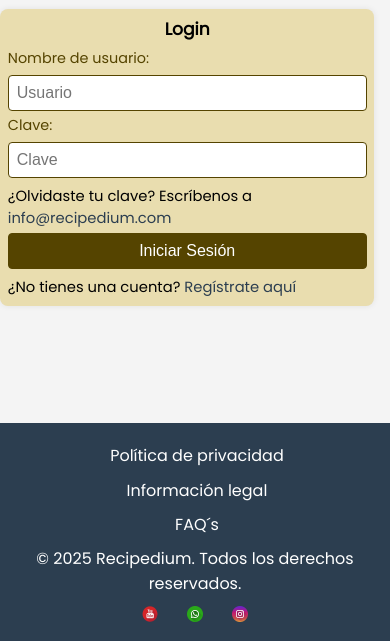
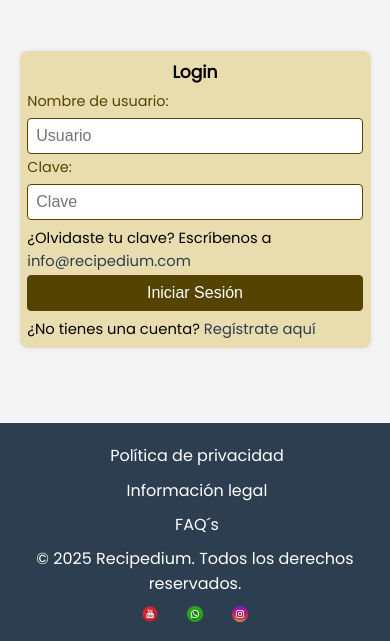
Before and after one commit to eumardev/recipedium, a PHP site: page /paginas/index.php in a window 390 px wide. Shown: the part 203-844 px from the top of the page. Run offline with PHP 8.4, Linux system fonts and the light colour scheme; some web fonts are replaced.

Commit message:
Últimos detalles y depurado de breakpoints en páginas externas

```diff
--- a/CSS/styles.css
+++ b/CSS/styles.css
@@ -63,7 +63,7 @@
   min-height: 80vh;
   gap: 1.5vh;
   background-color: #ecf1f6;
-  padding-bottom: 11vh; /* Para que el fondo llegue hasta el footer fijo */
+  /* padding-bottom: 11vh; Para que el fondo llegue hasta el footer fijo */
 }
 .main-layout main {
   flex: 4 1 0;
@@ -72,7 +72,7 @@
   display: flex;
   flex-direction: column;
   min-height: 100vh;
-  padding-bottom: 11vh; /*esto solo lo aplico si decido usar el footer fijo en pie de pantalla*/
+  /* padding-bottom: 1vh; esto solo lo aplico si decido usar el footer fijo en pie de pantalla */
 }
 
 body {
@@ -94,7 +94,7 @@ body {
   gap: 1.5vh; /* Menos espacio vertical */
   padding: 3vh 1vh;
   background-color: #ecf1f6;
-  padding-bottom: 11vh; /* esto para que el footer no tape el final del main */
+  padding-bottom: 18vh; /* esto para que el footer no tape el final del main */
 }
 
 /* Contenedores principales */
@@ -109,7 +109,7 @@ body {
   max-width: 1200px;
   margin: 0 auto;
   padding: 1vw;
-  padding-bottom: 11vh;
+  /* padding-bottom: 11vh; */
 }
 
 /* Centrar y ajustar ancho de las imágenes de noticia y su contenedor */
@@ -224,9 +224,14 @@ button.btn {
   max-width: 600px;
   margin: 1.2vh auto;
 }
-
+/* para el maind e index.php */
 .main-index {
-  padding-bottom: 8vh; /* para dejar que main deje espacio para el footer fijo */
+  width: 90vw;
+  max-width: 1200px;
+  margin: 0 auto;
+  box-sizing: border-box;
+  padding-top: 5vh;
+  padding-bottom: 15vh;
 }
 
 .form-group {
--- a/CSS/styles768To991.css
+++ b/CSS/styles768To991.css
@@ -120,17 +120,20 @@
 
 /* Layout principal: aside debajo del nav y encima del main */
 .main-layout {
+  display: flex;
   flex-direction: column;
+  align-items: flex-start;
   gap: 0;
   width: 100%;
-  padding-bottom: 25vh;
+  /* padding-bottom: 20vh; */
 }
 
 /* Main ocupa todo el ancho */
 .main-layout main {
+  flex: none;
   width: 100%;
   min-width: 0;
-  padding-bottom: 25vh;
+  /* padding-bottom: 20vh; */
 }
 
 body {
@@ -150,7 +153,7 @@ body {
   gap: 1.5vh;
   padding: 3vh 1vh;
   background-color: #ecf1f6;
-  padding-bottom: 25vh; /*esto solo lo aplico si decido usar el footer fijo en pie de pantalla*/
+  padding-bottom: 22vh; /*esto solo lo aplico si decido usar el footer fijo en pie de pantalla*/
 }
 
 /* Contenedores principales */
@@ -279,9 +282,14 @@ button.btn {
   max-width: 700px;
   margin: 2vh auto;
 }
-
+/* para el maind e index.php */
 .main-index {
-  padding-bottom: 10vh; /* para dejar que main deje espacio para el footer fijo */
+  width: 90vw;
+  max-width: 1200px;
+  margin: 0 auto;
+  box-sizing: border-box;
+  padding-top: 10vh;
+  padding-bottom: 14vh;
 }
 
 .form-group {
--- a/CSS/stylesTo768.css
+++ b/CSS/stylesTo768.css
@@ -115,17 +115,19 @@
 
 /* Layout principal: aside debajo del nav y encima del main */
 .main-layout {
+  display: flex;
   flex-direction: column;
   gap: 0;
   width: 100%;
-  padding-bottom: 25vh;
+  /* padding-bottom: 25vh; */
 }
 
 /* Main ocupa todo el ancho */
 .main-layout main {
+  flex: none;
   width: 100%;
   min-width: 0;
-  padding-bottom: 25vh;
+  /* padding-bottom: 25vh; */
 }
 
 body {
@@ -143,12 +145,12 @@ body {
   flex-direction: column;
   align-items: center;
   width: 100%;
-  max-width: 100%;
+  max-width: 100vw;
   margin: 0 auto;
   gap: 1.5vh;
   padding: 3vh 1vh;
   background-color: #ecf1f6;
-  padding-bottom: 25vh;
+  padding-bottom: 30vh;
   box-sizing: border-box;
 }
 
@@ -295,13 +297,19 @@ button.btn {
   padding: 2vw;
   border-radius: 8px;
   box-shadow: 0 0 6px rgba(0, 0, 0, 0.08);
-  width: 96vw;
-  max-width: 99vw;
-  margin: 1vh 0;
+  width: 90vw;
+  max-width: 500px;
+  margin: 1vh auto;
+  box-sizing: border-box;
 }
-
+/* para el maind e index.php */
 .main-index {
-  padding-bottom: 10vh; /* para dejar que main deje espacio para el footer fijo */
+  width: 90vw;
+  max-width: 1200px;
+  margin: 0 auto;
+  box-sizing: border-box;
+  padding-top: 5vh;
+  padding-bottom: 26vh;
 }
 
 .form-group {
```
